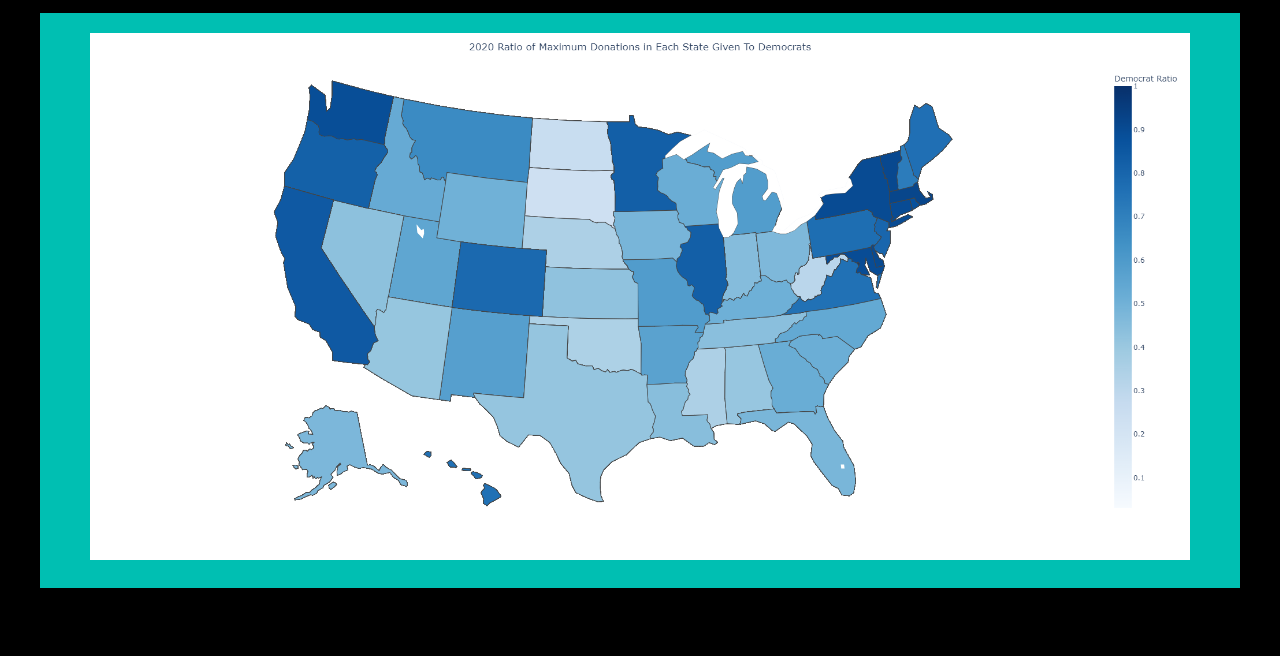
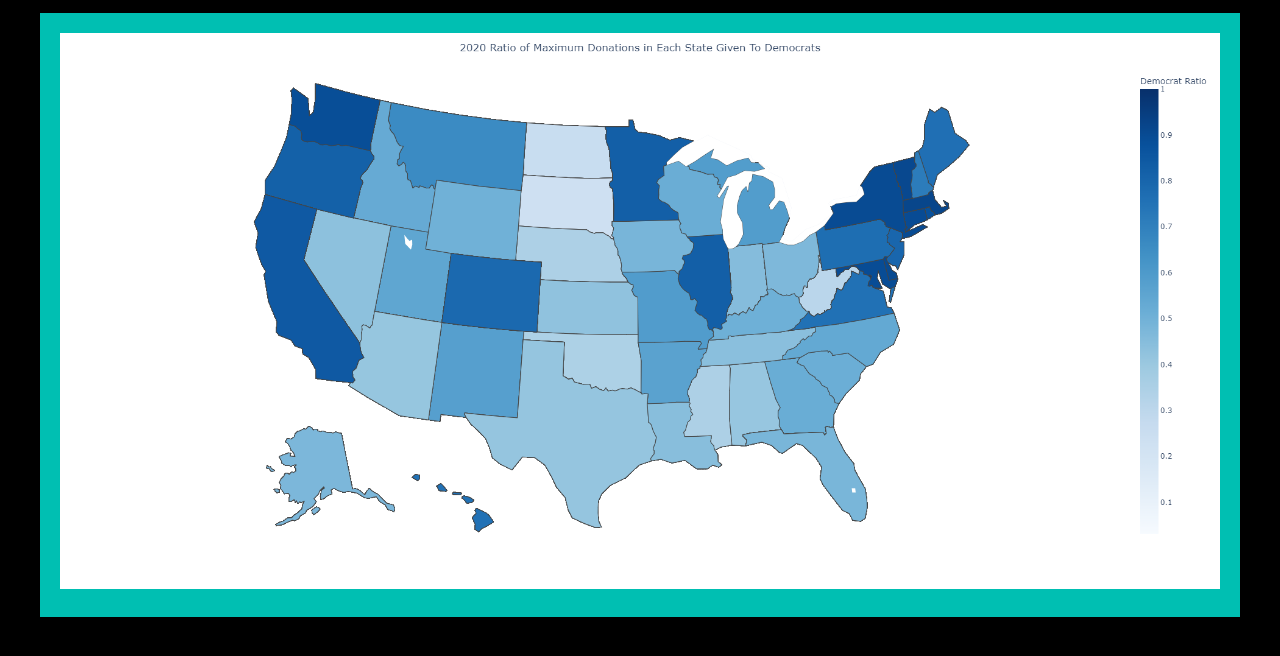
Before and after one commit to MADeVaney/241_Project, a plain HTML site: page index.html in a window 1280 px wide. Drawn offline with Linux system fonts and the light colour scheme.

Commit message:
Update index.html

```diff
--- a/index.html
+++ b/index.html
@@ -61,7 +61,7 @@
 </style>
 
 <center>
-   <pre><code><img src="2020 Dems.png" width=1100px></pre></code>
+   <pre><code><img src="2020 Dems.png" width=1160px></pre></code>
 </center>
 
 
```
